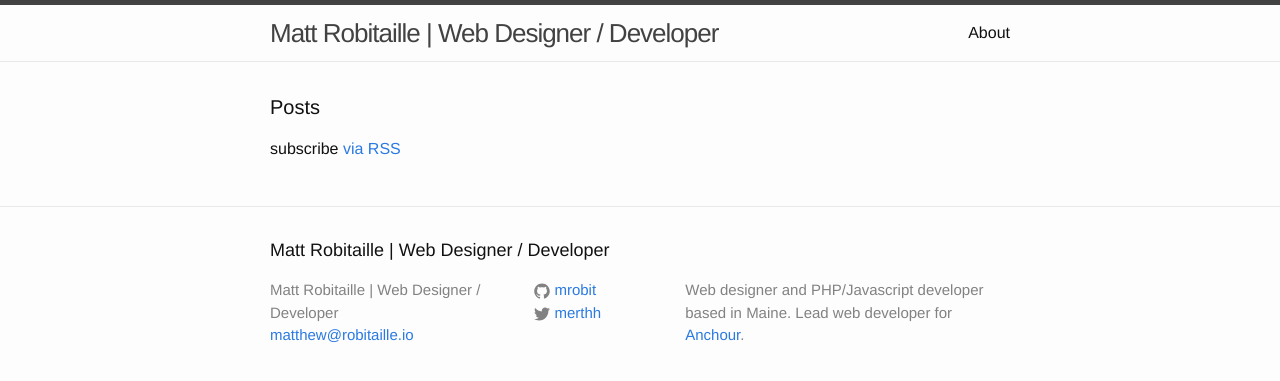
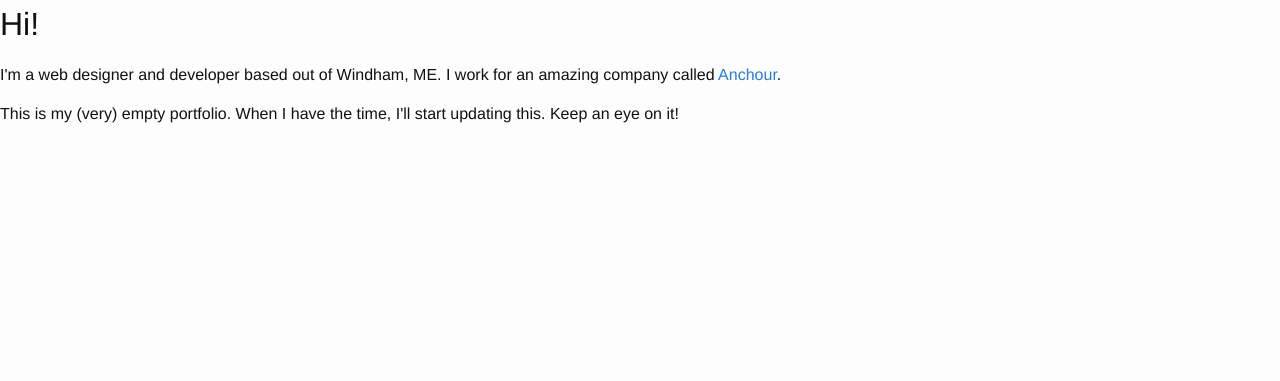
Before and after one commit to mrobit/mrobit.github.io, a Jekyll site: the page built from index.html, in a window 1280 px wide. Shown: the top 381 px of the page. Built offline with Jekyll 4.4.1, drawn with Linux system fonts in a browser that asks for light colours.

Commit message:
update home page

```diff
--- /dev/null
+++ b/_layouts/front.html
@@ -0,0 +1,12 @@
+<!DOCTYPE html>
+<html>
+
+  {% include head.html %}
+
+  <body>
+
+    {{ content }}
+
+  </body>
+
+</html>
--- a/index.html
+++ b/index.html
@@ -1,23 +1,12 @@
 ---
-layout: default
+layout: front
 ---
 
-<div class="home">
+<h1>Hi!</h1>
 
-  <h1 class="page-heading">Posts</h1>
-
-  <ul class="post-list">
-    {% for post in site.posts %}
-      <li>
-        <span class="post-meta">{{ post.date | date: "%b %-d, %Y" }}</span>
-
-        <h2>
-          <a class="post-link" href="{{ post.url | prepend: site.baseurl }}">{{ post.title }}</a>
-        </h2>
-      </li>
-    {% endfor %}
-  </ul>
-
-  <p class="rss-subscribe">subscribe <a href="{{ "/feed.xml" | prepend: site.baseurl }}">via RSS</a></p>
-
-</div>
+<p>
+  I'm a web designer and developer based out of Windham, ME. I work for an amazing company called <a href="//anchour.com">Anchour</a>.
+</p>
+<p>
+  This is my (very) empty portfolio. When I have the time, I'll start updating this. Keep an eye on it!
+</p>
```
